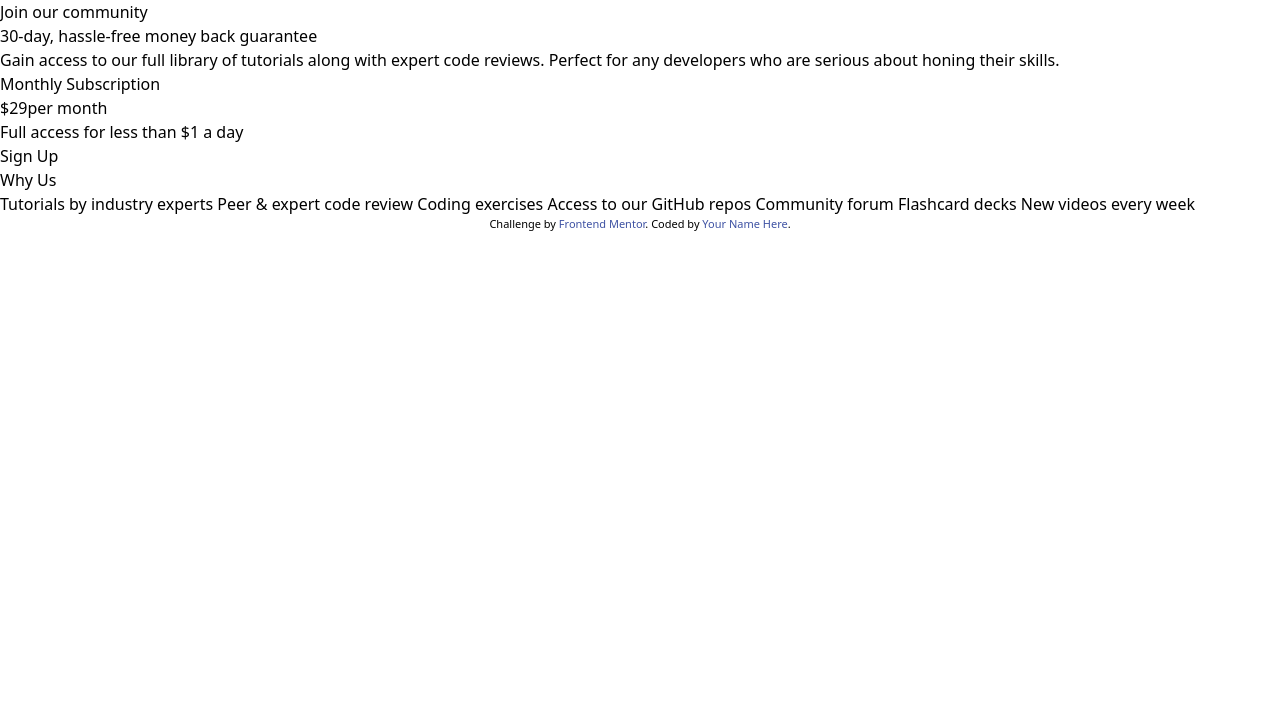
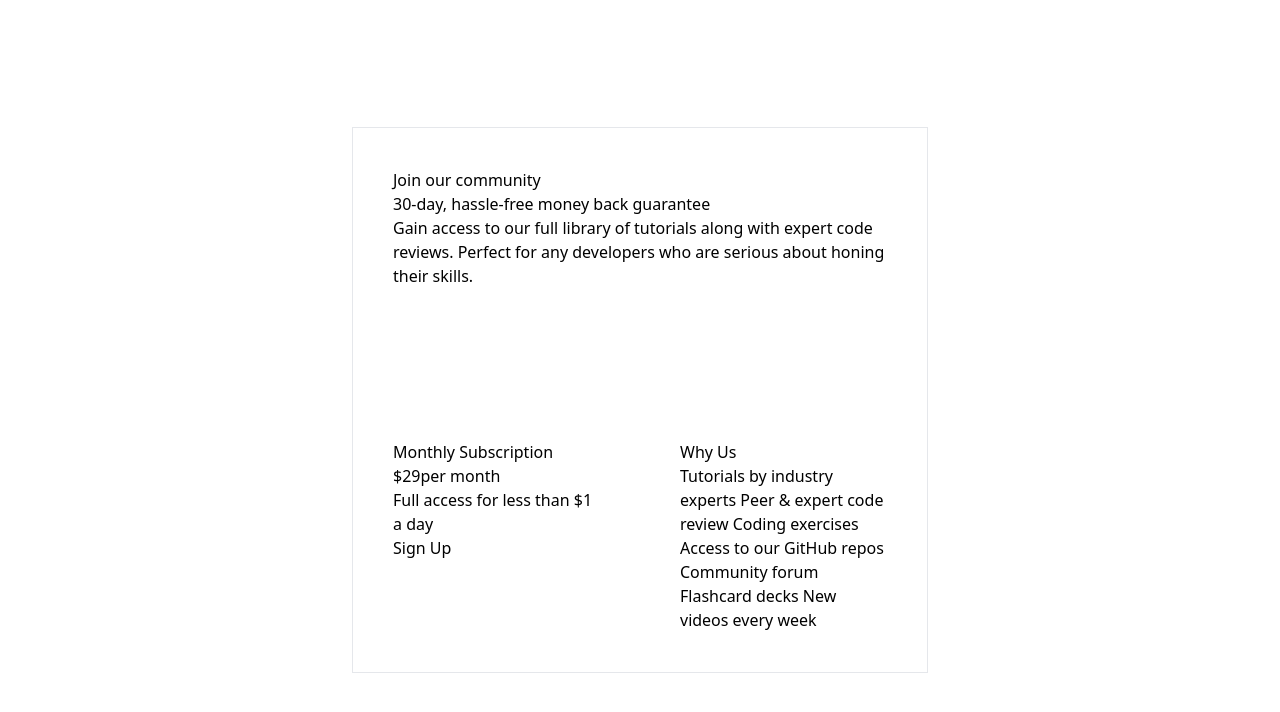
Before and after one commit to numan-iftikhar/single-price-grid-fem, a plain HTML site: page index.html in a window 1280 px wide. Drawn offline with nearby package versions, Linux system fonts and the light colour scheme.

Commit message:
add grid

```diff
--- a/index.html
+++ b/index.html
@@ -12,9 +12,7 @@
       href="./images/favicon-32x32.png"
     />
     <script src="https://cdn.tailwindcss.com"></script>
-    <title>Frontend Mentor | Single Price Grid Component</title>
-
-    <!-- Feel free to remove these styles or customise in your own stylesheet 👍 -->
+    <title>Single Price Grid Component</title>
     <style>
       .attribution {
         font-size: 11px;
@@ -39,10 +37,10 @@
       };
     </script>
   </head>
-  <body>
-    <main>
+  <body class="flex justify-center items-center min-h-screen">
+    <main class="sm:grid grid-cols-2 grid-rows-2 max-w-[45%] border">
       <!-- 30 day hassle free... -->
-      <div>
+      <div class="p-10 col-span-2">
         <h2>Join our community</h2>
         <h3>30-day, hassle-free money back guarantee</h3>
         <p>
@@ -53,7 +51,7 @@
       </div>
 
       <!-- monthly subscription -->
-      <div>
+      <div class="p-10">
         <h3>Monthly Subscription</h3>
         <span>&dollar;29</span><span>per month</span>
         <p>Full access for less than &dollar;1 a day</p>
@@ -61,7 +59,7 @@
       </div>
 
       <!-- why us -->
-      <div>
+      <div class="p-10">
         <h3>Why Us</h3>
         <p>
           Tutorials by industry experts Peer &amp; expert code review Coding
@@ -71,13 +69,13 @@
       </div>
     </main>
 
-    <footer>
+    <!-- <footer>
       <p class="attribution">
         Challenge by
         <a href="https://www.frontendmentor.io?ref=challenge" target="_blank"
           >Frontend Mentor</a
         >. Coded by <a href="#">Your Name Here</a>.
       </p>
-    </footer>
+    </footer> -->
   </body>
 </html>
```
